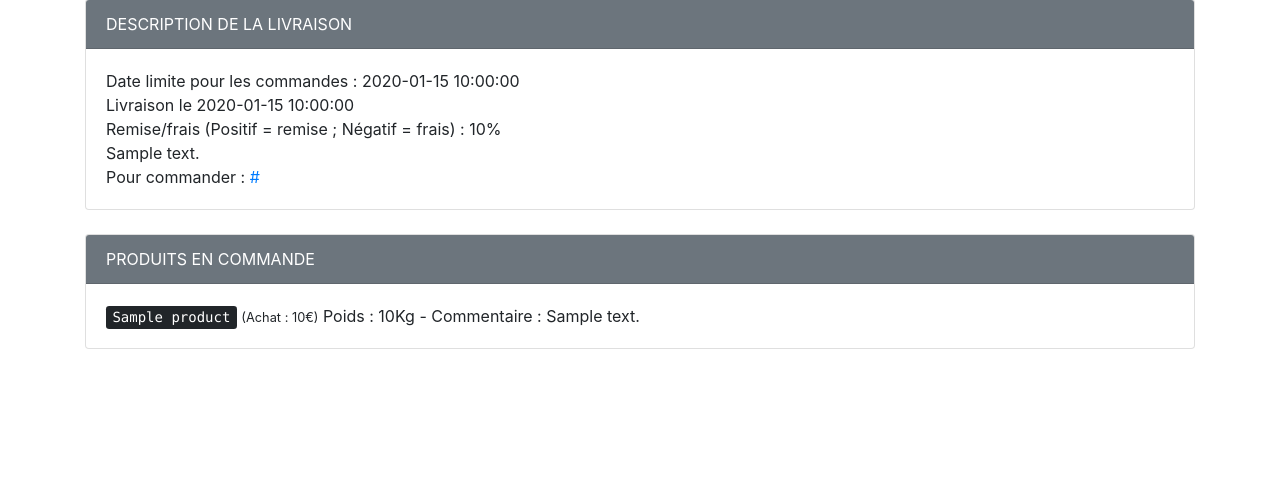
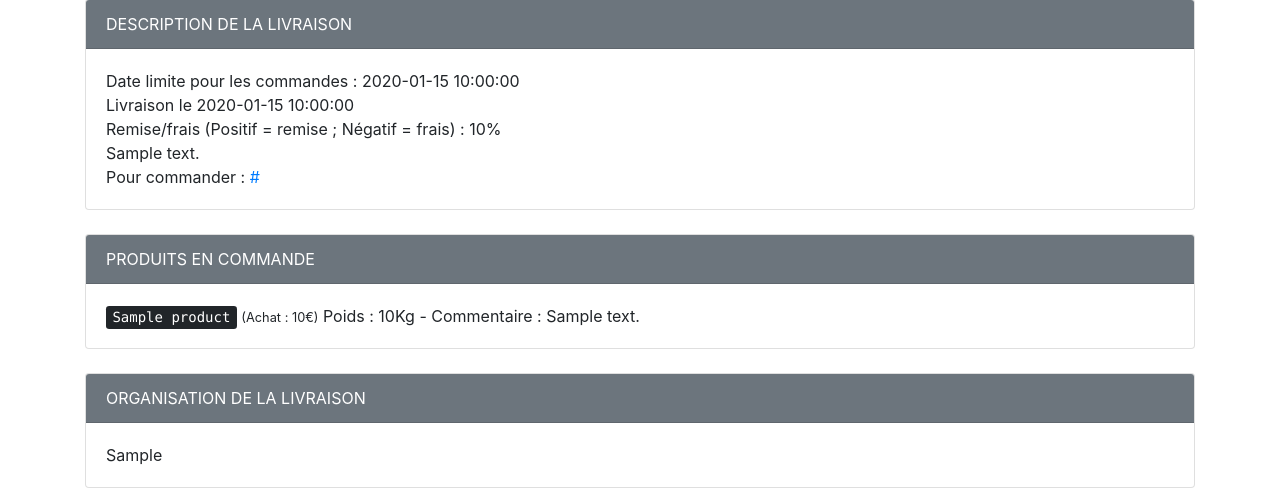
Before and after one commit to gildeluermoz/gas, a Python web app: template app/templates/info_delivery.html in a window 1280 px wide. Shown: the part 324-812 px from the top of the page. Before the commit the page ends 673 px from the top, so only its background shows below. Run offline with Jinja, Linux system fonts and the light colour scheme; the template is opened without the code that fills it: most values are stand-ins (such as "Sample title", 1, 10 or a date in 2020); some libraries are stand-ins or nearby versions.

Commit message:
ajout d'un champ organisation de la livraison

```diff
--- a/app/models.py
+++ b/app/models.py
@@ -182,6 +182,7 @@ class TDeliveries(GenericRepository):
     order_limit_date = db.Column(db.Date)
     delivery_discount = db.Column(db.Numeric)
     delivery_comment = db.Column(db.Unicode)
+    delivery_organization = db.Column(db.Unicode)
     active = db.Column(db.Boolean)
     is_open = db.Column(db.Boolean)
 
--- a/app/t_deliveries/forms.py
+++ b/app/t_deliveries/forms.py
@@ -1,5 +1,5 @@
 from flask_wtf import FlaskForm
-from wtforms import StringField, DateField, DecimalField, BooleanField, SubmitField, HiddenField
+from wtforms import StringField, DateField, DecimalField, BooleanField, SubmitField, HiddenField, TextAreaField
 from wtforms.validators import DataRequired, InputRequired, NumberRange
 
 
@@ -15,6 +15,7 @@ class Delivery(FlaskForm):
     delivery_date = DateField('Date de livraison')
     order_limit_date = DateField('Date limite de commande')
     delivery_comment = StringField('Commentaire')
+    delivery_organization = TextAreaField('Organisation de la livraison')
     delivery_discount = DecimalField(
         "Remise/frais global (remise = valeur négative, frais = valeur positive ; de -100% à +100%",
         default=0.0,
--- a/app/t_deliveries/route.py
+++ b/app/t_deliveries/route.py
@@ -87,7 +87,7 @@ def deliveries():
 
 
 @route.route('delivery/info/<id_delivery>', methods=['GET'])
-# @fnauth.check_auth(2, False, URL_REDIRECT)
+@fnauth.check_auth(2, False, URL_REDIRECT)
 def info(id_delivery):
     """
     Route affichant le résumé d'une livraison
@@ -241,6 +241,7 @@ def process(form, delivery):
     if delivery['order_limit_date']:
         form.order_limit_date.process_data(datetime.strptime(delivery['order_limit_date'],'%Y-%m-%d'))
     form.delivery_comment.process_data(delivery['delivery_comment'])
+    form.delivery_organization.process_data(delivery['delivery_organization'])
     form.delivery_discount.process_data(delivery['delivery_discount'])
     form.active.process_data(delivery['active'])
     form.is_open.process_data(delivery['is_open'])
--- a/app/templates/delivery.html
+++ b/app/templates/delivery.html
@@ -23,6 +23,7 @@
       {{ wtf.form_field(form.order_limit_date, type="date") }}
       {{ wtf.form_field(form.delivery_discount) }}
       {{ wtf.form_field(form.delivery_comment) }}
+      {{ wtf.form_field(form.delivery_organization) }}
       {{ wtf.form_field(form.submit, class="form-control btn-success") }}
     </div>
   </form>
--- a/app/templates/info_delivery.html
+++ b/app/templates/info_delivery.html
@@ -88,6 +88,18 @@
             {% endfor %}
           </div>
         </div>
+
+        <br />
+        {% if delivery.delivery_organization %}
+          <div class="card">
+            <div class="card-header bg-secondary text-white">
+              ORGANISATION DE LA LIVRAISON
+            </div>
+            <div class="card-body">
+              {{ delivery.delivery_organization.replace("\n", "<br />") | safe }}
+            </div>
+          </div>
+        {% endif %}
       </div>
   </body>
 </html>
--- a/data/gas.sql
+++ b/data/gas.sql
@@ -96,6 +96,7 @@ CREATE TABLE IF NOT EXISTS t_deliveries (
     order_limit_date date,
     delivery_discount decimal DEFAULT 0,
     delivery_comment text,
+    delivery_organization text,
     active boolean DEFAULT true,
     is_open boolean DEFAULT false,
     date_insert timestamp without time zone,
```
